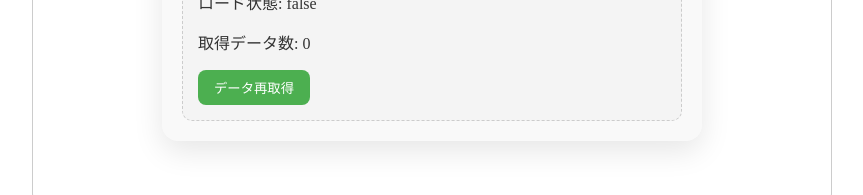
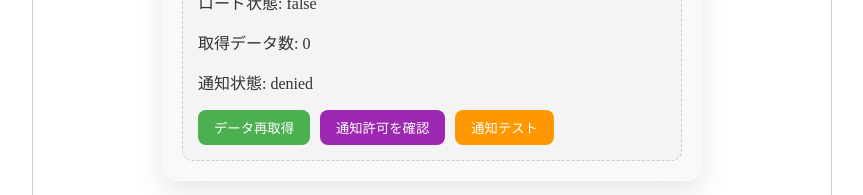
Before and after one commit to kiyotaka0819/Learning_Java_Vue_Front, a Vue app: page /Learning_Java_Vue_Front/todos in a window 1280 px wide. Shown: the part 738-933 px from the top of the page, without its empty margins (208-1071 px from the left). Built offline with nearby package versions, Linux system fonts and the light colour scheme; no server answers; the database is empty.

Commit message:
チェックリアルタイム

```diff
--- a/src/views/todos/Todos.vue
+++ b/src/views/todos/Todos.vue
@@ -7,6 +7,64 @@ const todos = ref([])
 const newTask = ref('')
 const loading = ref(true)
 let subscription = null; // リアルタイム購読管理用
+const notificationStatus = ref('確認中...'); // 通知の許可状態
+
+// --- 通知関連の機能 ---
+
+// 通知許可状態を更新する関数
+const updateNotificationStatus = () => {
+  if (!('Notification' in window)) {
+    notificationStatus.value = '通知非対応ブラウザ';
+  } else {
+    notificationStatus.value = Notification.permission;
+  }
+};
+
+// 通知の許可を求める関数
+const requestNotificationPermission = async () => {
+  if (!('Notification' in window)) {
+    console.log('このブラウザは通知をサポートしていません');
+    notificationStatus.value = '通知非対応ブラウザ';
+    return false;
+  }
+
+  if (Notification.permission === 'granted') {
+    notificationStatus.value = '許可済み';
+    return true;
+  }
+
+  if (Notification.permission !== 'denied') {
+    try {
+      const permission = await Notification.requestPermission();
+      notificationStatus.value = permission;
+      return permission === 'granted';
+    } catch (e) {
+      console.error('通知許可エラー:', e);
+      notificationStatus.value = 'エラー';
+      return false;
+    }
+  }
+
+  notificationStatus.value = Notification.permission;
+  return false;
+};
+
+// 通知を表示する関数
+const showNotification = (title, options = {}) => {
+  console.log('通知表示試行:', title, options);
+  if (Notification.permission === 'granted') {
+    try {
+      const notification = new Notification(title, options);
+      console.log('通知表示成功:', notification);
+      return notification;
+    } catch (e) {
+      console.error('通知表示エラー:', e);
+      return null;
+    }
+  } else {
+    console.log('通知が許可されていません。現在の状態:', Notification.permission);
+  }
+};
 
 // --- CRUD処理 ---
 
@@ -118,45 +176,32 @@ const toggleTodo = async (todo) => {
     alert('タスク更新中に予期せぬエラーが発生しました');
   }
 }
-// ==ブラウザ通知==
-// 1. 通知の許可を求める関数
-const requestNotificationPermission = async () => {
-  if (!('Notification' in window)) {
-    console.log('このブラウザは通知をサポートしていません');
-    return false;
-  }
-  if (Notification.permission === 'granted') {
-    return true;
-  }
-  if (Notification.permission !== 'denied') {
-    const permission = await Notification.requestPermission();
-    return permission === 'granted';
-  }
-  return false;
-};
 
-// 2. 通知を表示する関数
-const showNotification = (title, options = {}) => {
-  if (Notification.permission === 'granted') {
-    return new Notification(title, options);
-  }
-};
+// コンポーネント初期化時
+onMounted(async () => {
+  // 通知状態を最初に確認
+  updateNotificationStatus();
 
-// 3. コンポーネント初期化時
-onMounted(async () => {
   // 通知の許可を求める
   await requestNotificationPermission();
+
+  // 再度状態を更新
+  updateNotificationStatus();
+
   // 初期データ読み込み
   fetchTodos();
+
   // リアルタイム接続設定
   console.log('リアルタイム接続を設定中...');
+
   const channel = supabase
-    .channel('todos-realtime-v2')
+    .channel('todos-realtime-v3') // 新しいチャンネル名
     .on(
       'postgres_changes',
       { event: '*', schema: 'public', table: 'todos' },
       (payload) => {
-        console.log('🔥 リアルタイムイベント検出:', payload.eventType);
+        console.log('🔥 リアルタイムイベント検出:', payload);
+
         // イベント検出時に通知表示とデータ再取得
         if (payload.eventType === 'INSERT') {
           showNotification('新しいタスクが追加されました', {
@@ -175,7 +220,17 @@ onMounted(async () => {
         }
       }
     )
-    .subscribe();
+    .subscribe((status) => {
+      console.log('チャンネル接続状態:', status);
+      // 接続状態を定期的に確認
+      const intervalId = setInterval(() => {
+        console.log('チャンネル接続状態の定期確認:', channel.state);
+      }, 5000);
+
+      // 5分後にクリア
+      setTimeout(() => clearInterval(intervalId), 300000);
+    });
+
   subscription = channel;
 });
 
@@ -213,6 +268,7 @@ onBeforeUnmount(() => {
         ロード強制解除（デバッグ用）
       </button>
     </div>
+
     <!-- Todoリスト表示 -->
     <transition-group name="list" tag="ul" class="todo-list" v-else>
       <li v-for="todo in todos" :key="todo.id" class="todo-item" :class="{ 'is-completed': todo.is_done }">
@@ -227,14 +283,24 @@ onBeforeUnmount(() => {
     <div v-if="!loading && todos.length === 0" class="status">
       タスクがありません。
     </div>
+
     <!-- デバッグ情報表示エリア -->
     <div class="debug-panel">
       <h3>デバッグ情報</h3>
       <p>タスク入力値: "{{ newTask }}"</p>
       <p>ロード状態: {{ loading }}</p>
       <p>取得データ数: {{ todos.length }}</p>
+      <p>通知状態: {{ notificationStatus }}</p>
       <button @click="fetchTodos()" style="background-color: #4caf50;">
         データ再取得
+      </button>
+      <button @click="requestNotificationPermission(); updateNotificationStatus();"
+              style="background-color: #9c27b0; margin-left: 10px;">
+        通知許可を確認
+      </button>
+      <button @click="showNotification('テスト通知', {body: 'これはテスト通知です'})"
+              style="background-color: #ff9800; margin-left: 10px;">
+        通知テスト
       </button>
     </div>
   </div>
```
Lines whose indentation alone changed are shown as unchanged.
